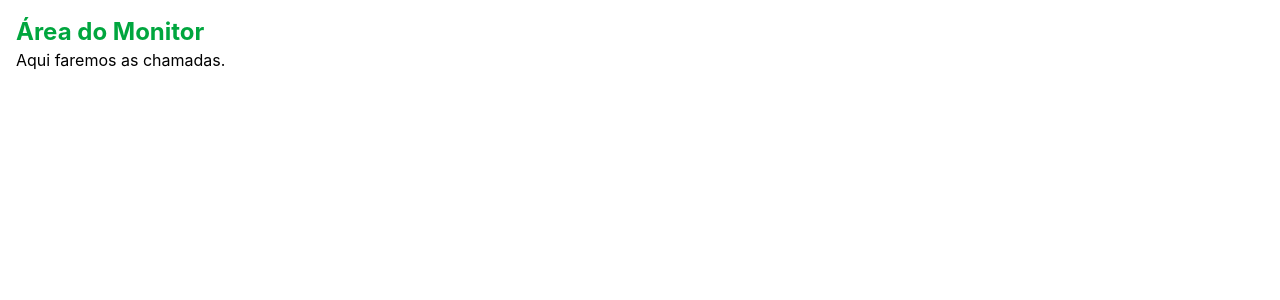
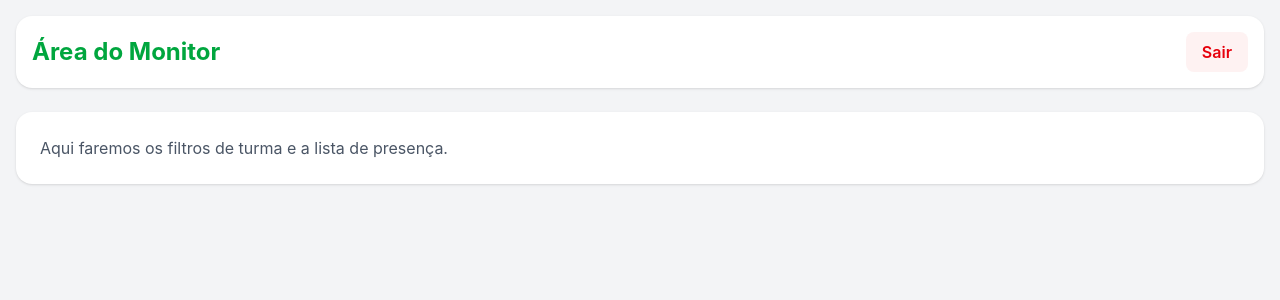
Before and after one commit to BeatrizSchuindt/partiu-if, a React (Vite) app: page /monitor in a window 1280 px wide. Shown: the top 300 px of the page. Built offline with nearby package versions, Linux system fonts and the light colour scheme; no server answers; sample sign-in values are in the browser's storage.

Commit message:
feat: adiciona lógica do logout e proteção de rotas

```diff
--- a/src/App.tsx
+++ b/src/App.tsx
@@ -2,14 +2,31 @@ import { BrowserRouter, Routes, Route } from 'react-router-dom';
 import { Login } from './pages/Login';
 import { Monitor } from './pages/Monitor';
 import { Coordenacao } from './pages/Coordenacao';
+import { ProtectedRoute } from './components/ProtectedRoute';
 
 function App() {
   return (
     <BrowserRouter>
       <Routes>
         <Route path="/" element={<Login />} />
-        <Route path="/monitor" element={<Monitor />} />
-        <Route path="/coordenacao" element={<Coordenacao />} />
+
+        <Route
+          path="/monitor"
+          element={
+            <ProtectedRoute>
+              <Monitor />
+            </ProtectedRoute>
+          }
+        />
+
+        <Route
+          path="/coordenacao"
+          element={
+            <ProtectedRoute>
+              <Coordenacao />
+            </ProtectedRoute>
+          }
+        />
       </Routes>
     </BrowserRouter>
   );
--- /dev/null
+++ b/src/components/ProtectedRoute.tsx
@@ -0,0 +1,32 @@
+import { useEffect, useState } from 'react';
+import { Navigate } from 'react-router-dom';
+import { onAuthStateChanged, type User } from 'firebase/auth';
+import { auth } from '../../firebase';
+
+export function ProtectedRoute({ children }: { readonly children: React.ReactNode }) {
+  const [user, setUser] = useState<User | null>(null);
+  const [loading, setLoading] = useState(true);
+
+  useEffect(() => {
+    const unsubscribe = onAuthStateChanged(auth, (currentUser) => {
+      setUser(currentUser);
+      setLoading(false);
+    });
+
+    return () => unsubscribe();
+  }, []);
+
+  if (loading) {
+    return (
+      <div className="min-h-screen bg-gray-100 flex items-center justify-center">
+        <p className="text-gray-500 font-medium">Verificando acesso...</p>
+      </div>
+    );
+  }
+
+  if (!user) {
+    return <Navigate to="/" replace />;
+  }
+
+  return <>{children}</>;
+}
--- a/src/pages/Monitor.tsx
+++ b/src/pages/Monitor.tsx
@@ -1,8 +1,39 @@
+import { useNavigate } from 'react-router-dom';
+import { signOut } from 'firebase/auth';
+import { auth } from '../../firebase';
+
 export function Monitor() {
+  const navigate = useNavigate();
+
+  const handleLogout = async () => {
+    try {
+      await signOut(auth);
+      console.log('Usuário deslogado com sucesso!');
+      navigate('/');
+    } catch (error) {
+      console.error('Erro ao fazer logout:', error);
+    }
+  };
+
   return (
-    <div className="p-4">
-      <h1 className="text-2xl font-bold text-green-600">Área do Monitor</h1>
-      <p>Aqui faremos as chamadas.</p>
+    <div className="min-h-screen bg-gray-100 p-4">
+      <header className="flex justify-between items-center mb-6 bg-white p-4 rounded-2xl shadow-sm">
+        <h1 className="text-2xl font-bold text-green-600">Área do Monitor</h1>
+
+        <button
+          onClick={handleLogout}
+          className="bg-red-50 text-red-600 px-4 py-2 rounded-lg font-semibold hover:bg-red-100 transition-colors active:scale-95"
+        >
+          Sair
+        </button>
+      </header>
+
+      <main className="bg-white p-6 rounded-2xl shadow-sm">
+        <p className="text-gray-600">
+          Aqui faremos os filtros de turma e a lista de presença.
+        </p>
+      </main>
+
     </div>
   );
 }
```
